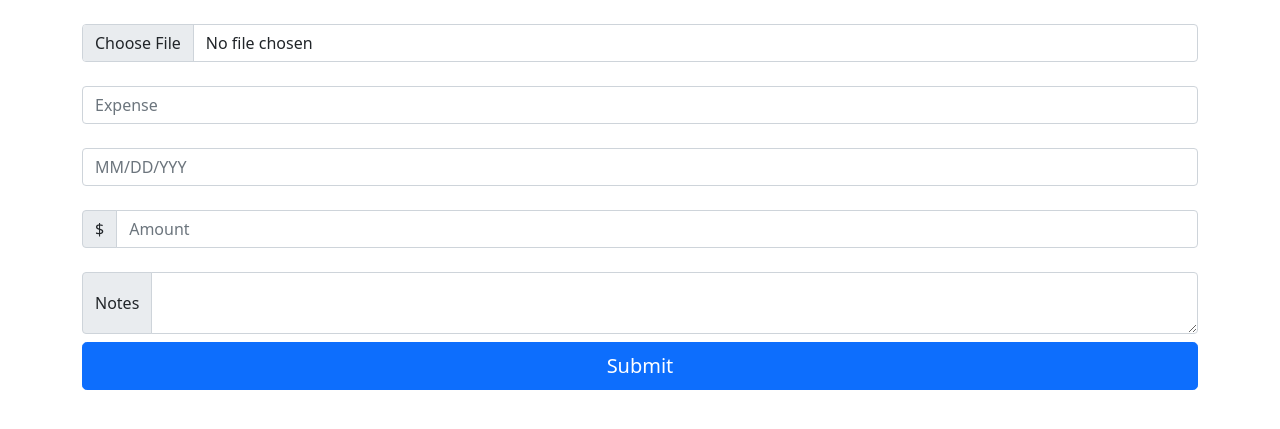
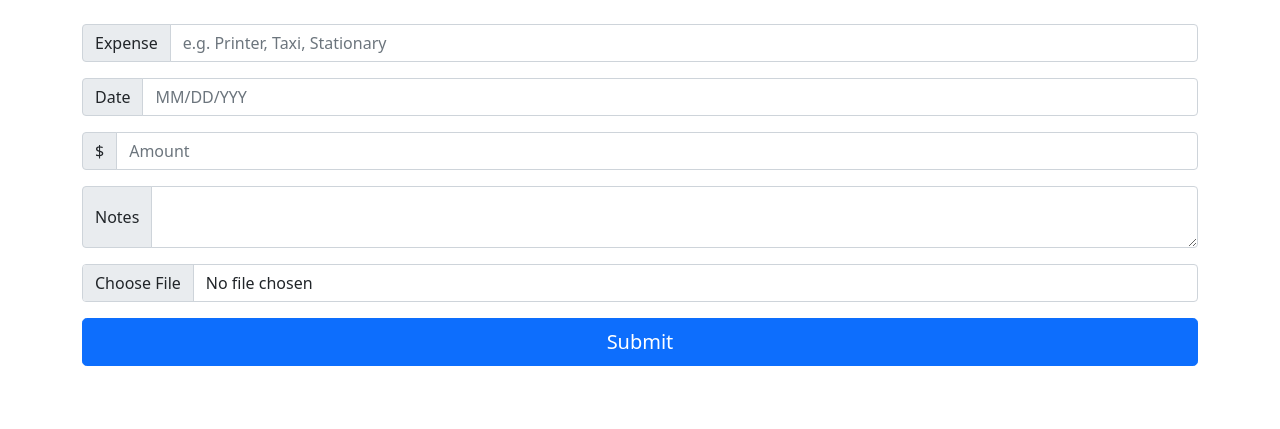
Before and after one commit to roxgib/nimbus-expenses, a Django app: page /add/ in a window 1280 px wide. Shown: the part 76-505 px from the top of the page. Run offline with Django 3.2, Linux system fonts and the light colour scheme; some libraries are stand-ins or nearby versions.

Commit message:
Refinements to add form

```diff
--- a/receipts/templates/add.html
+++ b/receipts/templates/add.html
@@ -8,28 +8,21 @@
       {% csrf_token %}
       <div class="container form-group">
         <div class="d-grid gap-2">
-          <div class="input-group mb-3">
-            <input
-              type="file"
-              class="form-control"
-              name="image"
-              placeholder="Image"
-              accept="image/*;capture=camera"
-            />
-          </div>
 
-          <div class="input-group mb-3">
+          <div class="input-group mb-2">
+            <span class="input-group-text">Expense</span>
             <input
               type="text"
               class="form-control"
               name="expense"
-              placeholder="Expense"
+              placeholder="e.g. Printer, Taxi, Stationary"
               aria-label="Expense"
               aria-describedby="basic-addon1"
             />
           </div>
 
-          <div class="input-group mb-3">
+          <div class="input-group mb-2">
+            <span class="input-group-text">Date</span>
             <input
               class="form-control"
               id="date"
@@ -39,7 +32,7 @@
               type="text"/>
           </div>
 
-          <div class="input-group mb-3">
+          <div class="input-group mb-2">
             <span class="input-group-text">$</span>
             <input
               type="text"
@@ -51,7 +44,7 @@
             />
           </div>
 
-          <div class="input-group">
+          <div class="input-group mb-2">
             <span class="input-group-text">Notes</span>
             <textarea
               class="form-control"
@@ -59,6 +52,17 @@
               name="notes"
             ></textarea>
           </div>
+
+            <div class="input-group mb-2">
+              <input
+                type="file"
+                class="form-control"
+                name="image"
+                placeholder="Image"
+                accept="image/*;capture=camera"
+              />
+            </div>
+
             <input class="btn btn-primary btn-lg" type="submit" value="Submit" />
         </div>
       </div>
```
